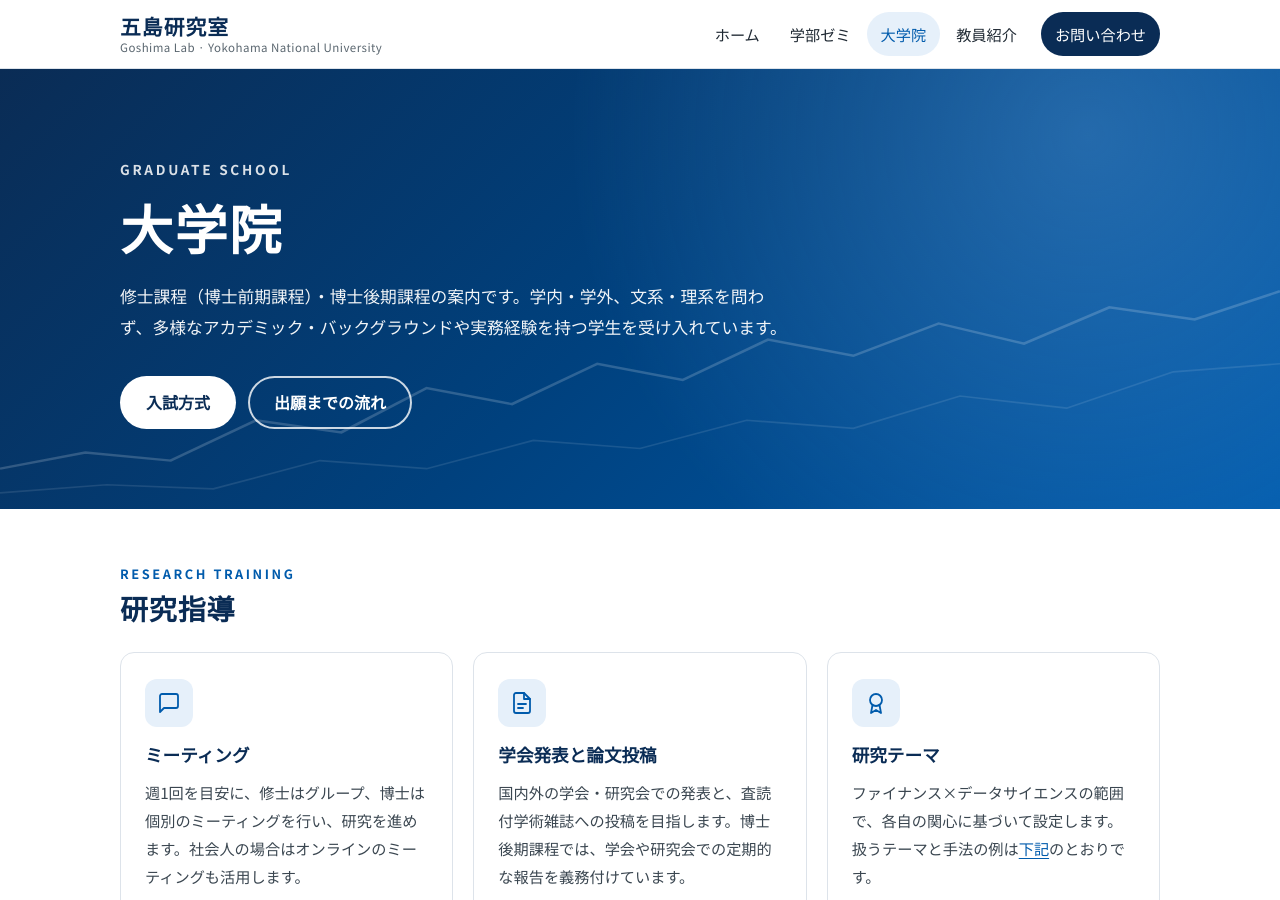
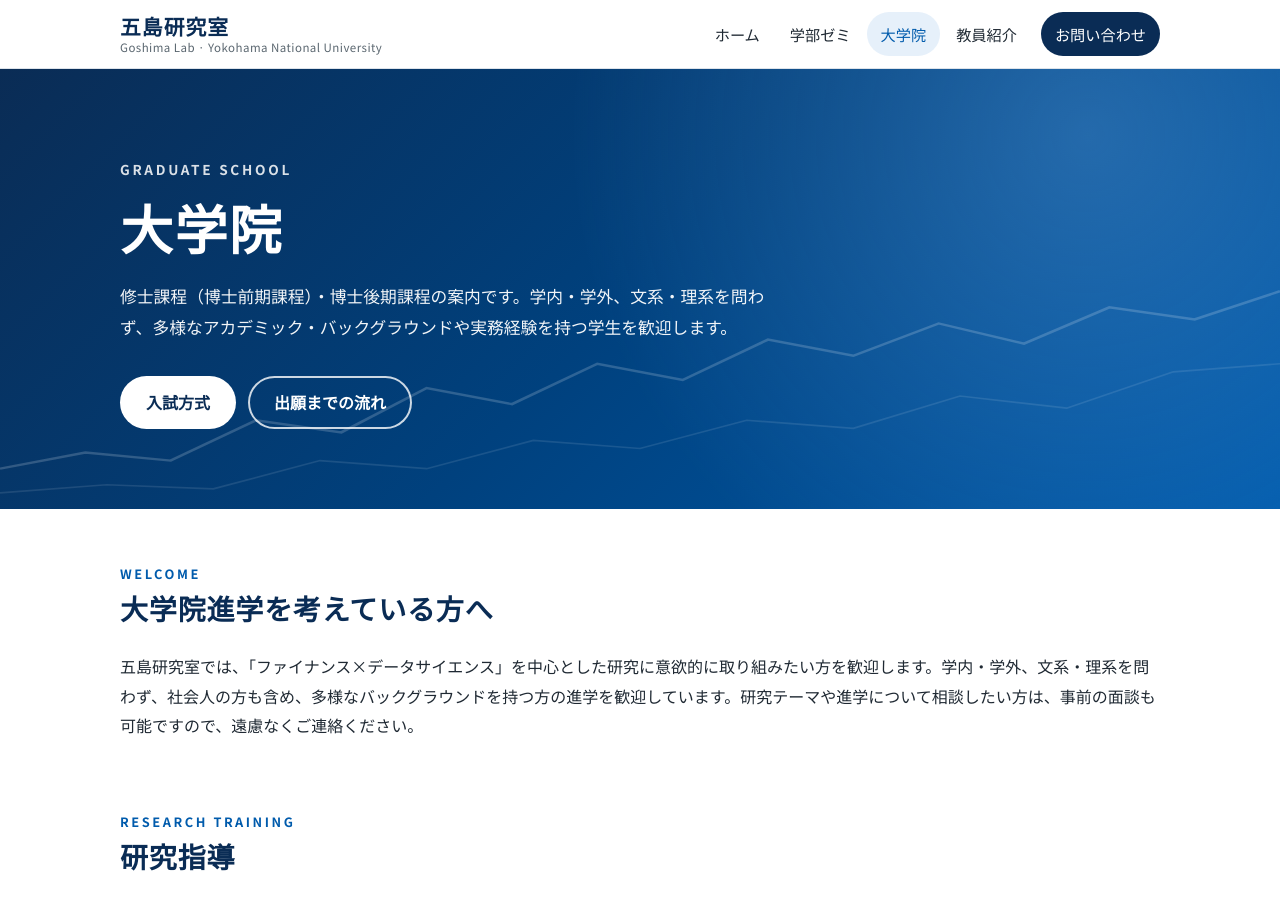
Before and after one commit to goshimalab/goshimalab-ynu-site, a Jekyll site: the page built from graduate.md, in a window 1280 px wide and 900 px high. Built offline with Jekyll 4.4.1, drawn with Linux system fonts in a browser that asks for light colours; some of the changed text lies outside the part shown.

Commit message:
Add welcome messages for prospective students
Co-Authored-By: Claude Opus 5.5 <noreply@anthropic.com>

```diff
--- a/graduate.md
+++ b/graduate.md
@@ -5,7 +5,7 @@ permalink: /graduate/
 hero_style: navy
 eyebrow: Graduate School
 hero: '<span>大学院</span>'
-hero_lead: 修士課程（博士前期課程）・博士後期課程の案内です。学内・学外、文系・理系を問わず、多様なアカデミック・バックグラウンドや実務経験を持つ学生を受け入れています。
+hero_lead: 修士課程（博士前期課程）・博士後期課程の案内です。学内・学外、文系・理系を問わず、多様なアカデミック・バックグラウンドや実務経験を持つ学生を歓迎します。
 hero_buttons:
   - label: 入試方式
     url: /graduate/#admission
@@ -16,6 +16,10 @@ hero_buttons:
 description: 横浜国立大学大学院・五島研究室（修士課程・博士後期課程）の案内です。
 has_contact: true
 ---
+
+<h2><span class="en">Welcome</span>大学院進学を考えている方へ</h2>
+
+五島研究室では、「ファイナンス×データサイエンス」を中心とした研究に意欲的に取り組みたい方を歓迎します。学内・学外、文系・理系を問わず、社会人の方も含め、多様なバックグラウンドを持つ方の進学を歓迎しています。研究テーマや進学について相談したい方は、事前の面談も可能ですので、遠慮なくご連絡ください。
 
 <h2><span class="en">Research Training</span>研究指導</h2>
 
@@ -189,7 +193,7 @@ has_contact: true
 <div class="course" id="master">
   <h3><span class="course-badge">MASTER'S PROGRAM</span><br>修士課程（博士前期課程）</h3>
   <p>修士論文の執筆に向けて、週1回を目安にグループミーティングを行います。研究テーマは各自の関心に基づいて選べますが、2年間しかないため、入学前にある程度固まっていると充実した学生生活を送れます。国内外の学会や研究会での発表も推奨しており、修士1年の終わり頃に学会発表、修士2年の夏〜秋頃に査読付学術雑誌への投稿を目安としています。</p>
-  <p>他ゼミや経営学部以外の学部からの進学希望者も受け入れています。</p>
+  <p>他ゼミや経営学部以外の学部からの進学希望者も歓迎します。</p>
 </div>
 
 <div class="course" id="doctor">
```
Also changed, not shown: index.md (+2 -1 lines), seminar.md (+3 -1 lines).
